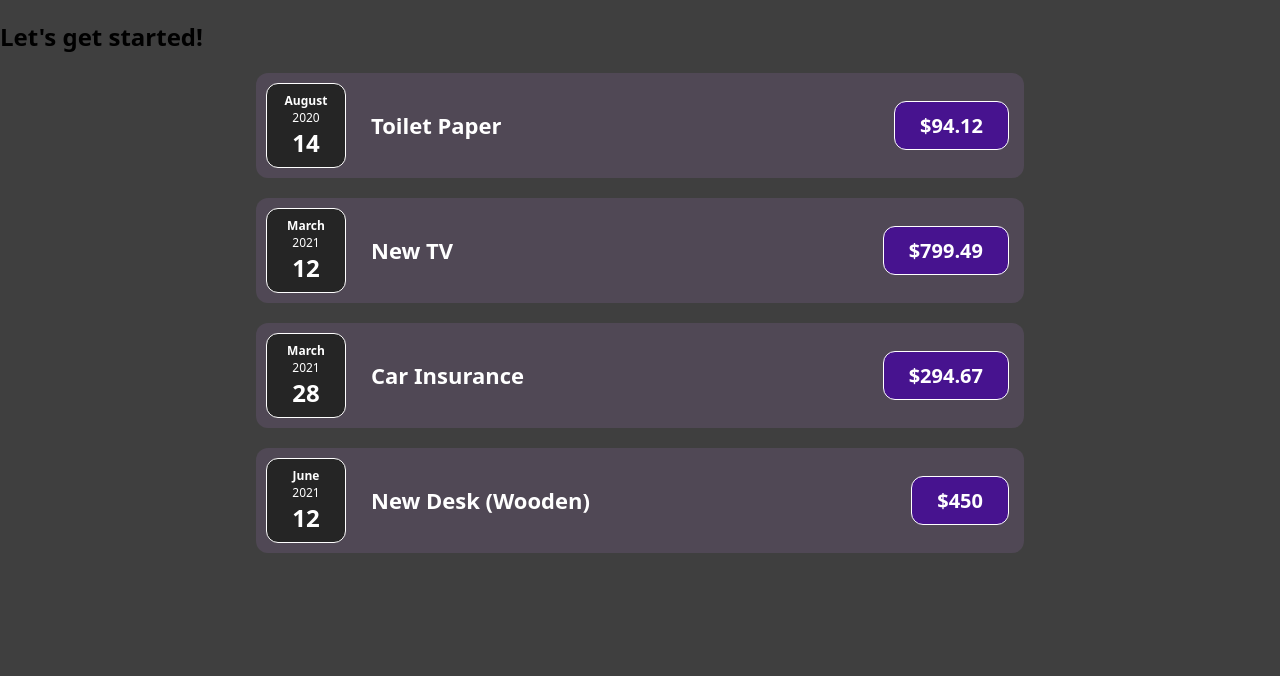
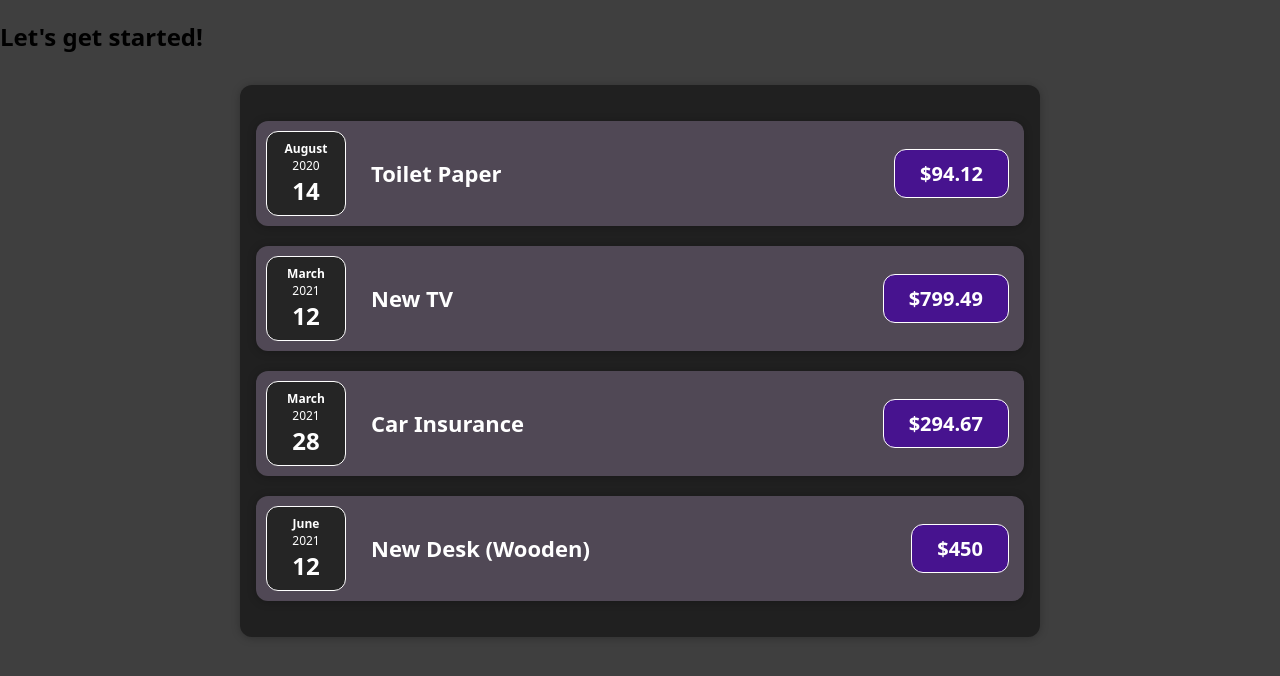
Before and after one commit to valid02/first-react-practice-project, a JavaScript app: page / in a window 1280 px wide. Shown: the top 676 px of the page. Built offline with nearby package versions, Linux system fonts and the light colour scheme.

Commit message:
wrapper component & props.children

```diff
--- a/src/App.js
+++ b/src/App.js
@@ -1,4 +1,4 @@
-import ExpenseItem from "./components/ExpenseItem";
+import Expenses from "./components/Exponses";
 
 const App = () => {
   const expenses = [
@@ -25,26 +25,7 @@
   return (
     <div>
       <h2>Let's get started!</h2>
-      <ExpenseItem
-        title= {expenses[0].title}
-        amount= {expenses[0].amount}
-        date= {expenses[0].date}
-      />
-      <ExpenseItem
-        title= {expenses[1].title}
-        amount= {expenses[1].amount}
-        date= {expenses[1].date}
-      />
-      <ExpenseItem
-        title= {expenses[2].title}
-        amount= {expenses[2].amount}
-        date= {expenses[2].date}
-      />
-      <ExpenseItem
-        title= {expenses[3].title}
-        amount= {expenses[3].amount}
-        date= {expenses[3].date}
-      />
+      <Expenses items={expenses} />
     </div>
   );
 }
--- /dev/null
+++ b/src/components/Card.css
@@ -0,0 +1,4 @@
+.card {
+  border-radius: 12px;
+  box-shadow: 0 1px 8px rgba(0, 0, 0, 0.25);
+}
--- /dev/null
+++ b/src/components/Card.js
@@ -0,0 +1,9 @@
+import './Card.css';
+
+const Card = (props) => {
+  const classes = 'card ' + props.className;
+
+  return <div className={classes} >{props.children}</div>;
+}
+
+export default Card;
--- /dev/null
+++ b/src/components/ExpenseDate.css
@@ -0,0 +1,26 @@
+.expense-date {
+  display: flex;
+  flex-direction: column;
+  justify-content: center;
+  align-items: center;
+  background-color: #252525;
+  margin: 10px;
+  width: 80px;
+  height: 85px;
+  border: 1px solid white;
+  border-radius: 12px;
+}
+
+.expense-date__month {
+  font-size: .75rem;
+  font-weight: bold;
+}
+
+.expense-date__year {
+  font-size: .75rem;
+}
+
+.expense-date__day {
+ font-size: 1.5rem;
+ font-weight: bold;
+}
--- /dev/null
+++ b/src/components/ExpenseDate.js
@@ -0,0 +1,19 @@
+import './ExpenseDate.css';
+
+const ExpenseDate = props => {
+  // برای تاریخ فارسی fa-IR
+  const month = props.date.toLocaleString('en-US', {month: 'long'});
+  const year = props.date.getFullYear();
+  // expenseDate.toLocaleString('en-US', {year: 'numeric'})
+  const day = props.date.toLocaleString('en-US', {day: '2-digit'});
+
+  return (
+    <div className="expense-date">
+      <div className="expense-date__month">{month}</div>
+      <div className="expense-date__year">{year}</div>
+      <div className="expense-date__day">{day}</div>
+    </div>
+  );
+};
+
+export default ExpenseDate;
--- a/src/components/ExpenseItem.css
+++ b/src/components/ExpenseItem.css
@@ -1,37 +1,8 @@
 .expense-item {
   display: flex;
   background-color: #504855;
-  border-radius: 12px;
-  width: 60%;
   color: white;
   margin: 20px auto;
-}
-
-.expense-date {
-  display: flex;
-  flex-direction: column;
-  justify-content: center;
-  align-items: center;
-  background-color: #252525;
-  margin: 10px;
-  width: 80px;
-  height: 85px;
-  border: 1px solid white;
-  border-radius: 12px;
-}
-
-.expense-date__month {
-  font-size: .75rem;
-  font-weight: bold;
-}
-
-.expense-date__year {
-  font-size: .75rem;
-}
-
-.expense-date__day {
- font-size: 1.5rem;
- font-weight: bold;
 }
 
 .expense-item__description {
--- a/src/components/ExpenseItem.js
+++ b/src/components/ExpenseItem.js
@@ -1,24 +1,17 @@
+import Card from './Card';
+import ExpenseDate from './ExpenseDate';
 import './ExpenseItem.css';
 
 const ExpenseItem = (props) => {
-  // برای تاریخ فارسی fa-IR
-  const month = props.date.toLocaleString('en-US', {month: 'long'});
-  const year = props.date.getFullYear();
-  // expenseDate.toLocaleString('en-US', {year: 'numeric'})
-  const day = props.date.toLocaleString('en-US', {day: '2-digit'});
 
   return (
-    <div className='expense-item'>
-      <div className='expense-date'>
-        <div className='expense-date__month'>{month}</div>
-        <div className='expense-date__year'>{year}</div>
-        <div className='expense-date__day'>{day}</div>
-      </div>
+    <Card className='expense-item'>
+      <ExpenseDate date={props.date} />
       <div className='expense-item__description'>
         <h2 className='expense-item__title'>{props.title}</h2>
         <div className='expense-item__price'>${props.amount}</div>
       </div>
-    </div>
+    </Card>
    );
 }
 
--- /dev/null
+++ b/src/components/Expenses.css
@@ -0,0 +1,7 @@
+.expenses {
+  padding: 1rem;
+  background-color: #202020;
+  margin: 2rem auto;
+  width: 50rem;
+  max-width: 95%;
+}
--- /dev/null
+++ b/src/components/Exponses.js
@@ -0,0 +1,32 @@
+import Card from './Card';
+import ExpenseItem from './ExpenseItem';
+import './Expenses.css';
+
+const Expenses = (props) => {
+  return (
+    <Card className='expenses'>
+      <ExpenseItem
+        title= {props.items[0].title}
+        amount= {props.items[0].amount}
+        date= {props.items[0].date}
+      />
+      <ExpenseItem
+        title= {props.items[1].title}
+        amount= {props.items[1].amount}
+        date= {props.items[1].date}
+      />
+      <ExpenseItem
+        title= {props.items[2].title}
+        amount= {props.items[2].amount}
+        date= {props.items[2].date}
+      />
+      <ExpenseItem
+        title= {props.items[3].title}
+        amount= {props.items[3].amount}
+        date= {props.items[3].date}
+      />
+    </Card>
+   );
+}
+
+export default Expenses;
```
